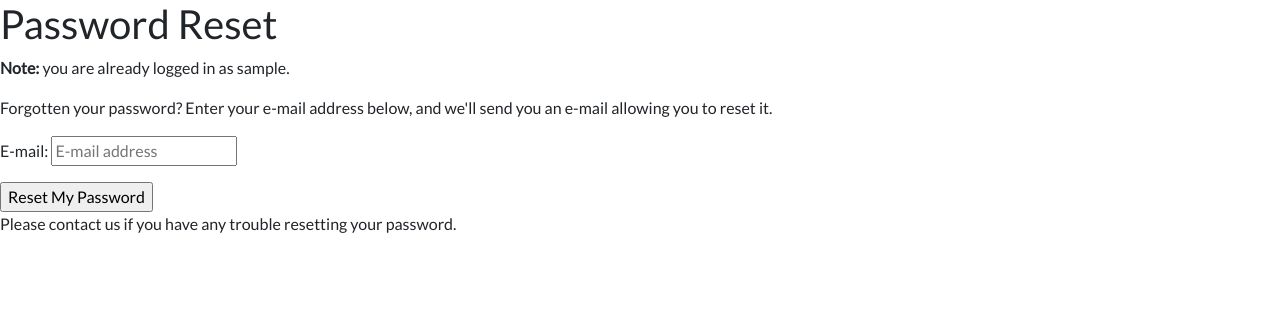
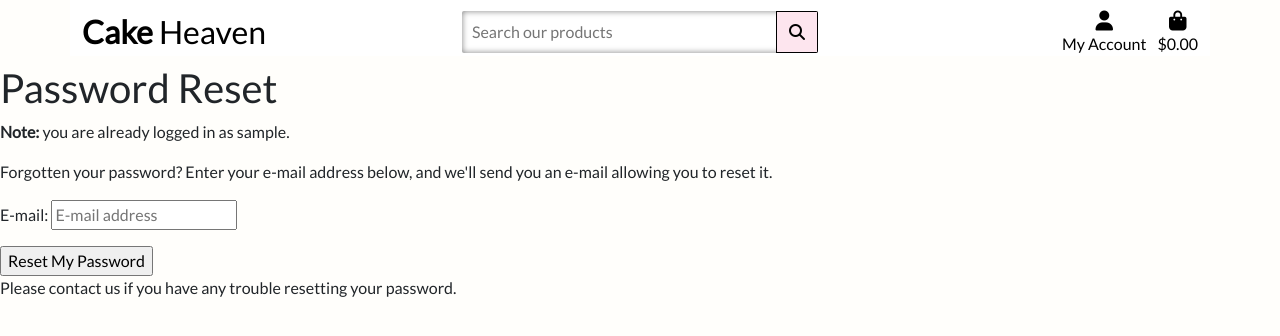
Before and after one commit to monimaj89/Project4-Cake-Heaven, a Django app: page /accounts/password/reset/ in a window 1280 px wide. Shown: the top 336 px of the page. Run offline with Django 3.2, Linux system fonts and the light colour scheme; the visitor is signed in with stand-in values (Sample User, id 1); some libraries are stand-ins or nearby versions.

Commit message:
Add main page header

```diff
--- a/home/templates/home/index.html
+++ b/home/templates/home/index.html
@@ -1,5 +1,7 @@
 {% extends "base.html" %}
 {% load static %}
+
+
 
 {% block content %}
 
--- a/static/css/base.css
+++ b/static/css/base.css
@@ -6,6 +6,7 @@ html {
 
 body {
     font-family: 'Lato', sans-serif;
+    background-color: var(--light);
 }
 
 /* Document Colours */
@@ -66,3 +67,32 @@ body {
     color: white;
     min-width: 260px;
 }
+
+.search-btn {
+    background: black;
+    color: white;
+}
+
+.search-box {
+    height: 42px;
+    border-radius: 2px;
+    box-shadow: 0px 0px 6px 0px rgba(0, 0, 0, 0.50) inset;
+    display: flex;
+    justify-content: space-between;
+    overflow: hidden;
+}
+
+.search-box input {
+    border: none;
+    background: none;
+    padding: 5px;
+    padding-left: 10px;
+    flex-grow: 1;
+}
+
+.search-box button {
+    background-color: var(--light-pink);
+    border-radius: 0;
+    width: 42px;
+    border: solid 1px black;
+}
--- a/templates/base.html
+++ b/templates/base.html
@@ -29,6 +29,7 @@
 
     {% block corejs %}
     <!-- Bootstrap JS -->
+    <script src="https://kit.fontawesome.com/baba64def8.js" crossorigin="anonymous"></script>
     <script src="https://cdn.jsdelivr.net/npm/bootstrap@5.3.2/dist/js/bootstrap.bundle.min.js"
         integrity="sha384-C6RzsynM9kWDrMNeT87bh95OGNyZPhcTNXj1NW7RuBCsyN/o0jlpcV8Qyq46cDfL" crossorigin="anonymous">
     </script>
@@ -40,7 +41,70 @@
 </head>
 
 <body>
-    <header class="container-fluid fixed-top"></header>
+    <header class="container">
+        <!-- Logo  -->
+        <div class="row bg-white pt-lg-2 d-none d-lg-flex mb-2">
+            <div class="col-12 col-lg-4 my-auto py-1 py-lg-0 text-center text-lg-start">
+                <a href="{% url 'home' %}" class="nav-link main-logo-link">
+                    <h2 class="logo-font text-black my-0"><strong>Cake</strong> Heaven</h2>
+                </a>
+            </div>
+            <!-- Search Box -->
+            <div class="col-12 col-lg-4 my-auto">
+                <form method="GET" action="">
+                    <div class="search-box">
+                        <input type="text" name="q" placeholder="Search our products" aria-label="Search our products">
+                        <button type="submit">
+                            <i class="fas fa-search text-ib-light"></i>
+                            <span class="sr-only">Submit your search</span>
+                        </button>
+                    </div>
+                </form>
+            </div>
+            <div class="col-12 col-lg-4 my-auto py-1 py-lg-0">
+                <ul class="list-inline list-unstyled text-end text-lg-right my-0">
+                    <!-- Account dropdown -->
+                    <li class="list-inline-item dropdown">
+                        <a class="text-black nav-link" href="#" id="user-options" data-toggle="dropdown"
+                            aria-haspopup="true" aria-expanded="false">
+                            <div class="text-center">
+                                <div><i class="fas fa-user fa-lg"></i></div>
+                                <p class="my-0">My Account</p>
+                            </div>
+                        </a>
+                        <div class="dropdown-menu border-0" aria-labelledby="user-options">
+                            {% if request.user.is_authenticated %}
+                            {% if request.user.is_superuser %}
+                            <a href="" class="dropdown-item">Site Management</a>
+                            {% endif %}
+                            <a href="" class="dropdown-item">My Profile</a>
+                            <a href="" class="dropdown-item">Sign Out</a>
+                            {% else %}
+                            <a href="" class="dropdown-item">Register</a>
+                            <a href="" class="dropdown-item">Sign In</a>
+                            {% endif %}
+                        </div>
+                    </li>
+                    <!-- Shopping Bag -->
+                    <li class="list-inline-item">
+                        <a class="{% if grand_total %}text-info font-weight-bold{% else %}text-black{% endif %} nav-link"
+                            href="">
+                            <div class="text-center">
+                                <div><i class="fas fa-shopping-bag fa-lg"></i></div>
+                                <p class="my-0">
+                                    {% if grand_total %}
+                                    ${{ grand_total|floatformat:2 }}
+                                    {% else %}
+                                    $0.00
+                                    {% endif %}
+                                </p>
+                            </div>
+                        </a>
+                    </li>
+                </ul>
+            </div>
+        </div>
+    </header>
 
     {% if messages %}
     <div class="message-container"></div>
```
Lines whose indentation alone changed are shown as unchanged.
